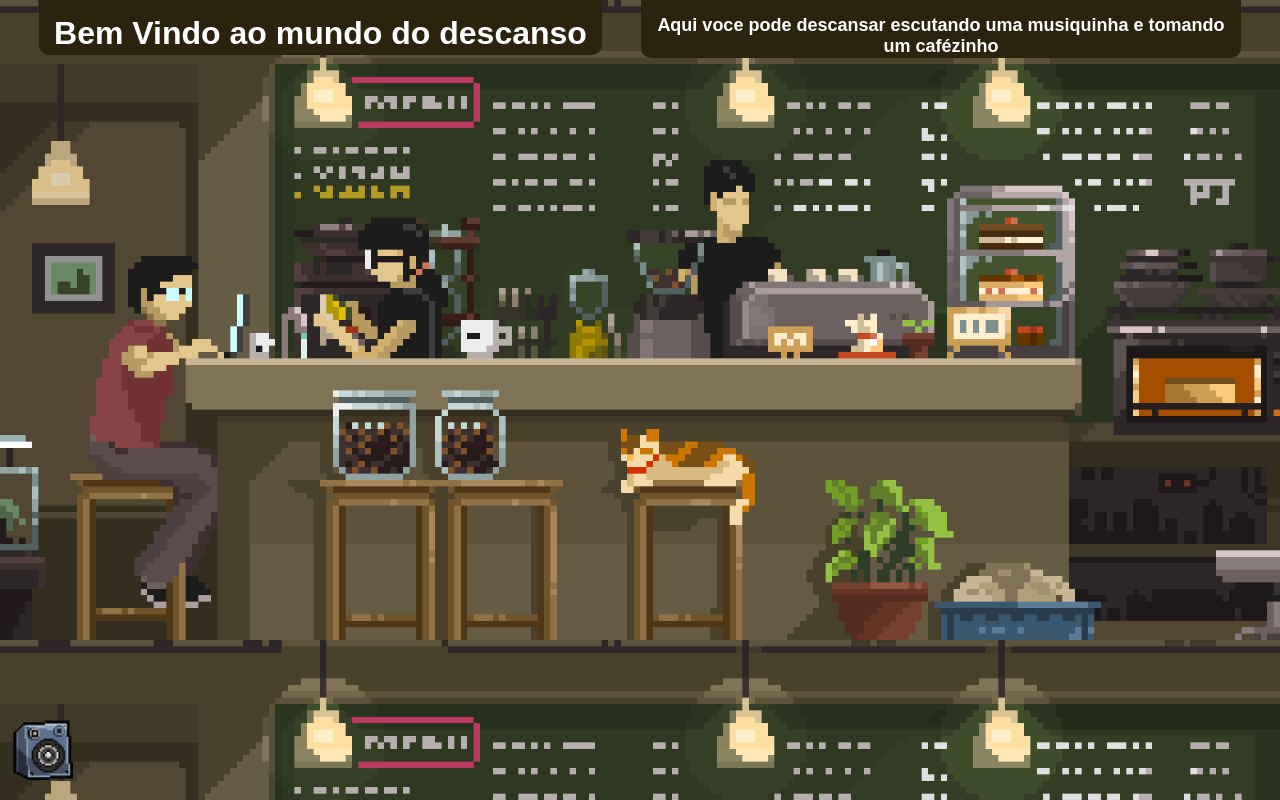
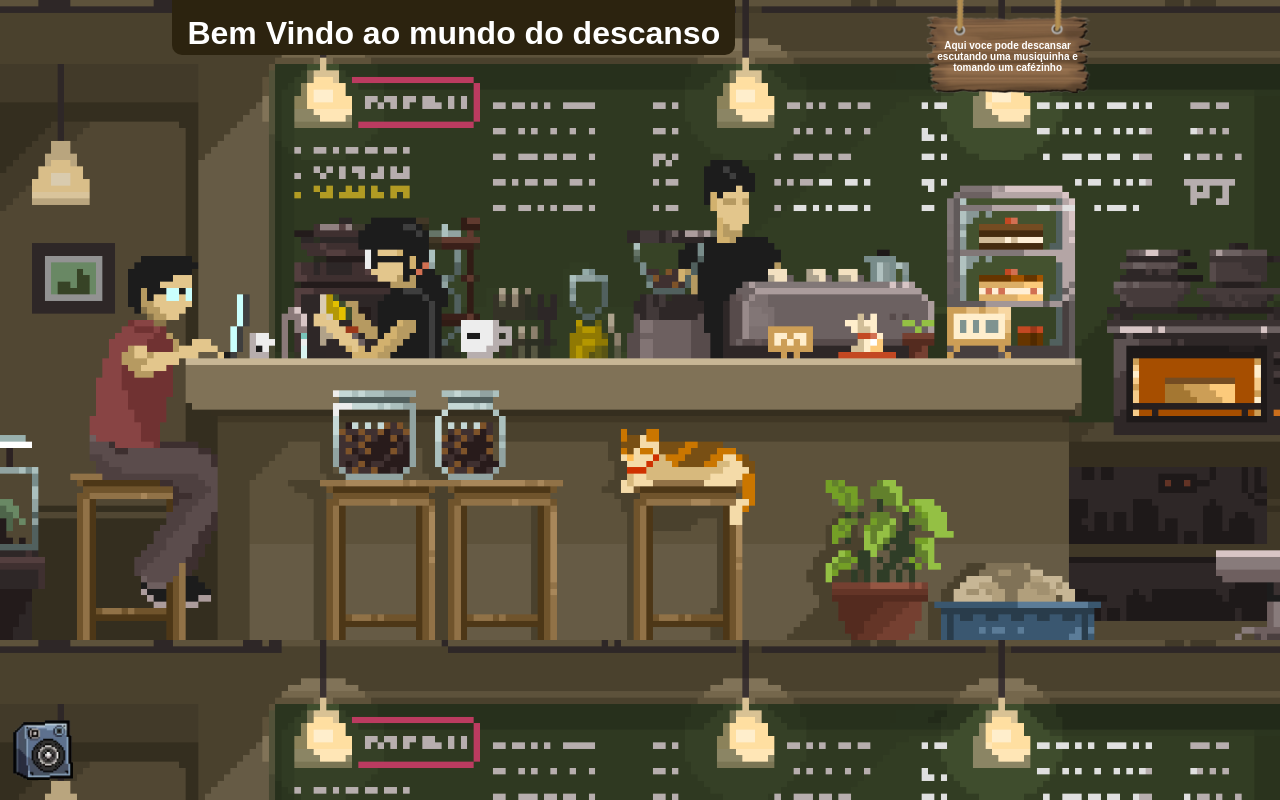
Before and after one commit to xmiguelps/introduce-myself, a plain HTML site: page subpages/descanso.html in a window 1280 px wide. Drawn offline with Linux system fonts and the light colour scheme.

Commit message:
placa quase pronta

```diff
--- a/styles/desconso.css
+++ b/styles/desconso.css
@@ -24,16 +24,26 @@ main > h1 {
     border-radius: 0px 0px 10px 10px;
 }
 
-main > p {
+main > div > p {
     text-align: center;
-    font-size: large;
+    font-size: x-small;
     font-weight: bold;
-    background-color: #2c230f;
+    background-repeat: no-repeat;
     color: white;
     padding: 15px;
-    width: 600px;
+    padding-top: 40px;
+    width: 200px;
+    height: 200px;
     border-radius: 0px 0px 10px 10px;
     height: 58px;
+}
+
+#placa {
+    height: 100px;
+    background-image: url(../imagens/placa.png);
+    background-size: contain;
+    background-repeat: no-repeat;
+    background-position: center top;
 }
 
 main > #caixa-de-som {
--- a/subpages/descanso.html
+++ b/subpages/descanso.html
@@ -9,7 +9,9 @@
 <body>
     <main>
         <h1>Bem Vindo ao mundo do descanso</h1>
-        <p>Aqui voce pode descansar escutando uma musiquinha e tomando um cafézinho</p>
+        <div id="placa">
+            <p>Aqui voce pode descansar escutando uma musiquinha e tomando um cafézinho</p>
+        </div>
         <audio id="caixa-de-som" src="../audios/background-music.mp3"></audio>
         <label for="caixa-de-som">
             <img onclick="player_music()" id="img_som" src="../imagens/caixa-de-som.png" alt="caixa de som">
```
Also changed, not shown: imagens/placa.png (added).
